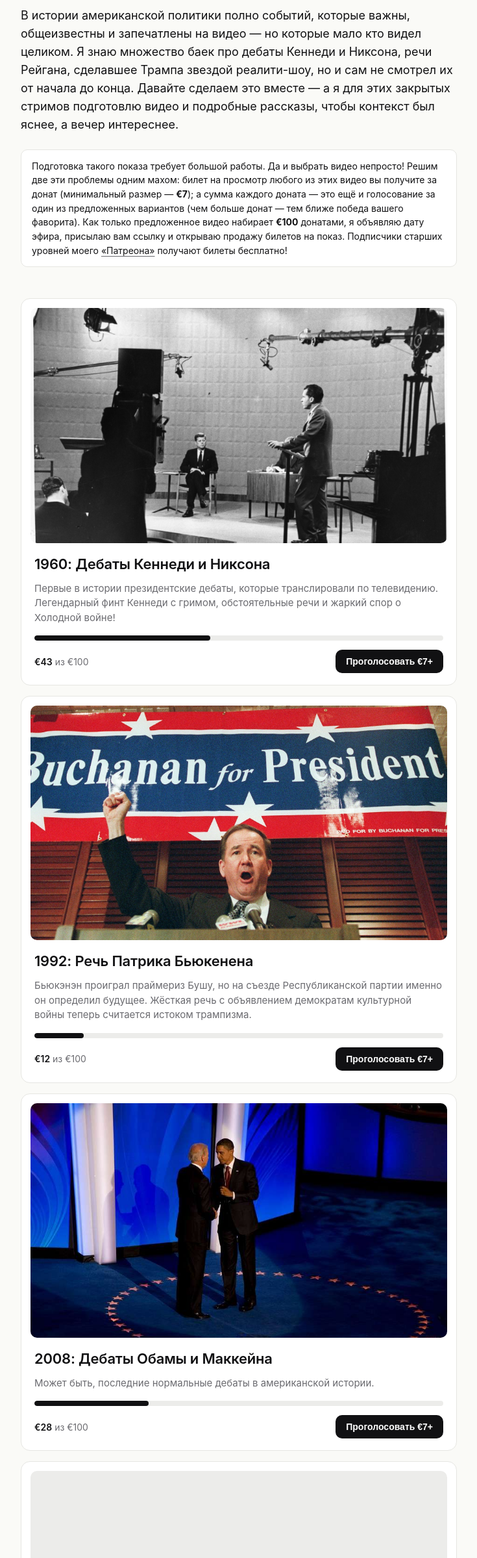
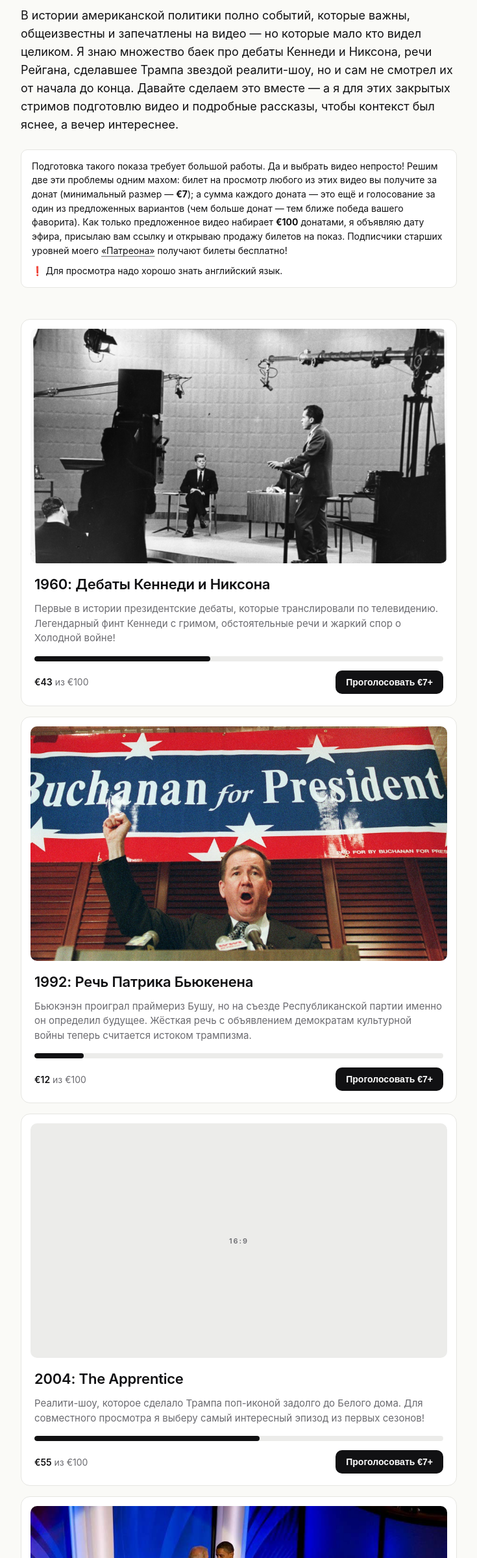
Before and after one commit to evgenyfeldman/smotrimvmeste, a website: page index.html in a window 1280 px wide. Shown: the part 162-2560 px from the top of the page at 65% size, without its empty margins (272-1007 px from the left). Drawn offline with Linux system fonts and the light colour scheme; no server answers.

Commit message:
feat: видео в хронологическом порядке; предупреждение про язык перенесено в rules-блок

```diff
--- a/index.html
+++ b/index.html
@@ -14,9 +14,12 @@
     <p class="lead">
       В истории американской политики полно событий, которые важны, общеизвестны и запечатлены на видео — но которые мало кто видел целиком. Я знаю множество баек про дебаты Кеннеди и Никсона, речи Рейгана, сделавшее Трампа звездой реалити-шоу, но и сам не смотрел их от начала до конца. Давайте сделаем это вместе — а я для этих закрытых стримов подготовлю видео и подробные рассказы, чтобы контекст был яснее, а вечер интереснее.
     </p>
-    <p class="rules">
-      Подготовка такого показа требует большой работы. Да и выбрать видео непросто! Решим две эти проблемы одним махом: билет на просмотр любого из этих видео вы получите за донат (минимальный размер — <b>€7</b>); а сумма каждого доната — это ещё и голосование за один из предложенных вариантов (чем больше донат — тем ближе победа вашего фаворита). Как только предложенное видео набирает <b>€100</b> донатами, я объявляю дату эфира, присылаю вам ссылку и открываю продажу билетов на показ. Подписчики старших уровней моего <a href="https://www.patreon.com/cw/evgenyfeldman" target="_blank" rel="noopener">«Патреона»</a> получают билеты бесплатно!
-    </p>
+    <div class="rules">
+      <p>
+        Подготовка такого показа требует большой работы. Да и выбрать видео непросто! Решим две эти проблемы одним махом: билет на просмотр любого из этих видео вы получите за донат (минимальный размер — <b>€7</b>); а сумма каждого доната — это ещё и голосование за один из предложенных вариантов (чем больше донат — тем ближе победа вашего фаворита). Как только предложенное видео набирает <b>€100</b> донатами, я объявляю дату эфира, присылаю вам ссылку и открываю продажу билетов на показ. Подписчики старших уровней моего <a href="https://www.patreon.com/cw/evgenyfeldman" target="_blank" rel="noopener">«Патреона»</a> получают билеты бесплатно!
+      </p>
+      <p>❗️ Для просмотра надо хорошо знать английский язык.</p>
+    </div>
   </header>
 
   <main class="grid" id="videos">
@@ -48,6 +51,19 @@
       </div>
     </article>
 
+    <article class="card" data-id="apprentice" data-raised="55">
+      <div class="card-image" aria-hidden="true">16:9</div>
+      <div class="card-body">
+        <h2>2004: The Apprentice</h2>
+        <p class="desc">Реалити-шоу, которое сделало Трампа поп-иконой задолго до Белого дома. Для совместного просмотра я выберу самый интересный эпизод из первых сезонов!</p>
+        <div class="progress" aria-hidden="true"><span style="width:55%"></span></div>
+        <div class="row">
+          <span class="sum"><b>€55</b> из €100</span>
+          <button class="vote" type="button" data-video="apprentice">Проголосовать €7+</button>
+        </div>
+      </div>
+    </article>
+
     <article class="card" data-id="2008" data-raised="28">
       <div class="card-image" aria-hidden="true" style="background-image:url('images/2008.jpg');background-size:115% auto;background-position:center 30%"></div>
       <div class="card-body">
@@ -73,23 +89,9 @@
         </div>
       </div>
     </article>
-
-    <article class="card" data-id="apprentice" data-raised="55">
-      <div class="card-image" aria-hidden="true">16:9</div>
-      <div class="card-body">
-        <h2>2004: The Apprentice</h2>
-        <p class="desc">Реалити-шоу, которое сделало Трампа поп-иконой задолго до Белого дома. Для совместного просмотра я выберу самый интересный эпизод из первых сезонов!</p>
-        <div class="progress" aria-hidden="true"><span style="width:55%"></span></div>
-        <div class="row">
-          <span class="sum"><b>€55</b> из €100</span>
-          <button class="vote" type="button" data-video="apprentice">Проголосовать €7+</button>
-        </div>
-      </div>
-    </article>
   </main>
 
   <footer class="foot">
-    <p>❗️ Для просмотра надо хорошо знать английский язык.</p>
     <p>Оплата через Stripe Checkout. Email используется только для отправки ссылки на закрытый эфир с выигравшим видео.</p>
   </footer>
 </body>
--- a/style.css
+++ b/style.css
@@ -83,6 +83,8 @@ html, body {
   border-radius: 10px;
   line-height: 1.55;
 }
+.hero .rules p { margin: 0; }
+.hero .rules p + p { margin-top: 10px; }
 
 .grid {
   max-width: 720px;
--- a/texts.csv
+++ b/texts.csv
@@ -22,7 +22,7 @@ card.error.empty,Плашка ошибки под формой — пустое
 card.error.min,Плашка ошибки под формой — введено меньше €7,"Минимум — €7",
 card.error.network,Плашка ошибки под формой — сетевая ошибка при создании платежа,"Не удалось открыть страницу оплаты. Попробуй ещё раз через минуту.",
 cancel.banner,Баннер «оплата отменена» при возврате из Stripe,"Оплата отменена. Попробуй снова",
-foot.lang,Подвал страницы — отдельный абзац (предупреждение про язык),"❗️ Для просмотра надо хорошо знать английский язык.",
+hero.rules.warn,Второй абзац в info-блоке под лидом (предупреждение про язык),"❗️ Для просмотра надо хорошо знать английский язык.",
 foot.note,Подвал страницы,"Оплата через Stripe Checkout. Email используется только для отправки ссылки на закрытый эфир с выигравшим видео.",
 success.title,Вкладка браузера (success-страница),"Спасибо! — Смотрим вместе с Евгением Фельдманом",
 success.h1,"Success-страница, большой заголовок","Голос засчитан",
```
Also changed, not shown: images/og.jpg (added).
